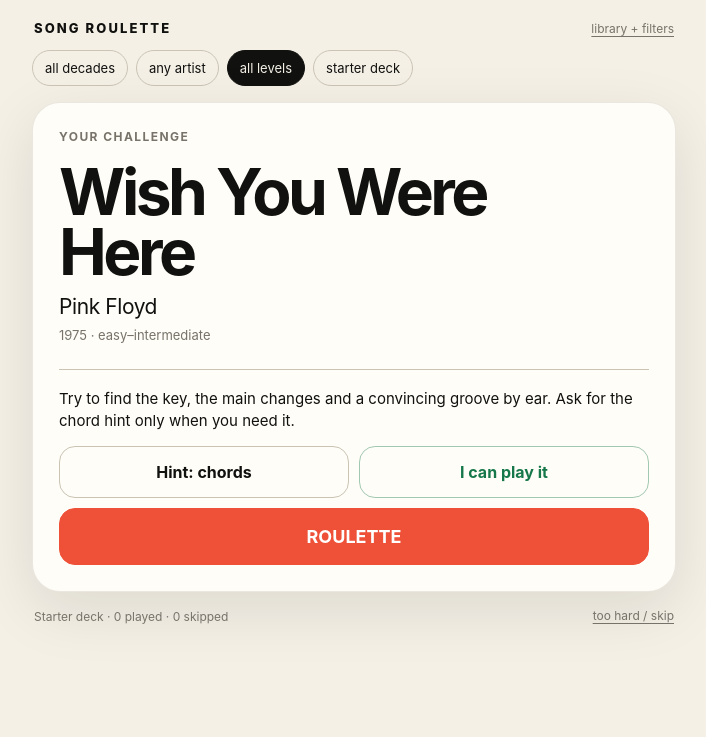
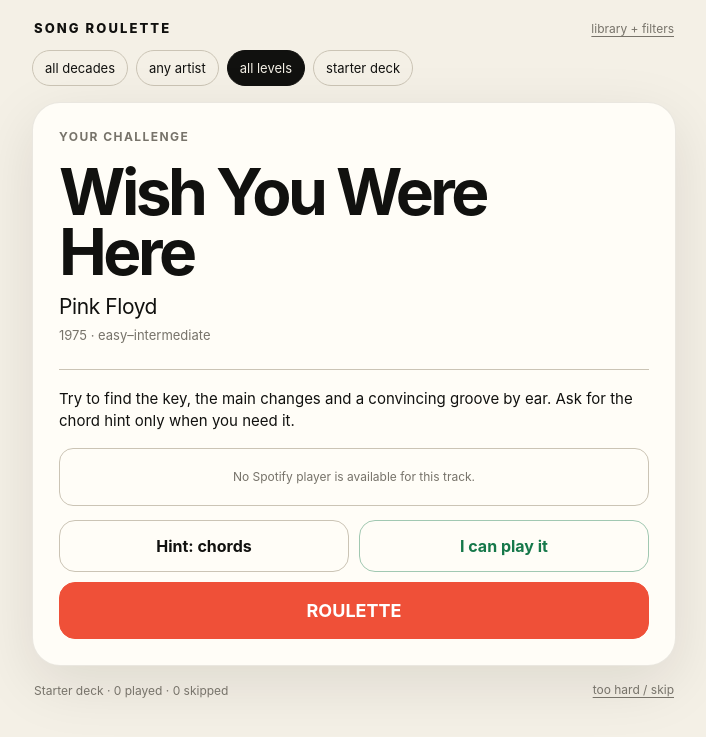
Before and after one commit to thoughtwax/thoughtwax.github.io, a Jekyll site: the page song-roulette/index.html, which Jekyll copies as it is, in a window 1280 px wide. Shown: the top 737 px of the page, without its empty margins (286-992 px from the left). Built offline with Jekyll 4.4.1, drawn with Linux system fonts in a browser that asks for light colours.

Commit message:
Add Spotify players to Song Roulette

```diff
--- a/song-roulette/index.html
+++ b/song-roulette/index.html
@@ -31,6 +31,9 @@
     .challenge{margin-top:26px;border-top:1px solid var(--line);padding-top:18px;font-size:15px;line-height:1.45}
     .hint{display:none;margin-top:14px;padding:14px 15px;border-radius:16px;background:#ebe5d8;line-height:1.45;font-size:14px}
     .hint.show{display:block}
+    .spotify{margin-top:16px}
+    .spotify iframe{display:block;width:100%;height:152px;border:0;border-radius:14px;background:#121212}
+    .spotify-fallback{display:flex;align-items:center;justify-content:center;min-height:58px;padding:12px 14px;border:1px solid var(--line);border-radius:14px;color:var(--muted);font-size:12px;line-height:1.35;text-align:center}
     .actions{display:grid;grid-template-columns:1fr 1fr;gap:10px;margin-top:14px}
     .btn{border:1px solid var(--line);background:transparent;border-radius:16px;padding:15px 12px;font-weight:700}
     .btn.primary{grid-column:1/-1;background:var(--accent);border-color:var(--accent);color:white;font-size:18px;padding:17px}
@@ -68,6 +71,7 @@
       <div class="meta" id="meta"></div>
       <div class="challenge" id="challenge">Try to find the key, the main changes and a convincing groove by ear. Ask for the chord hint only when you need it.</div>
       <div class="hint" id="hint"></div>
+      <div class="spotify" id="spotifyPlayer" aria-live="polite"></div>
     </div>
     <div class="actions">
       <button class="btn" id="hintBtn">Hint: chords</button>
@@ -110,7 +114,7 @@
     <div>
       <label for="historyFiles">Spotify history JSON</label>
       <input id="historyFiles" type="file" accept=".json,application/json" multiple />
-      <div class="notice">Spotify history usually gives artist, track, play time and URI, but not release year or guitar difficulty. Imported tracks therefore enter the “Any decade / Anything” pool unless you enrich them later.</div>
+      <div class="notice">Your JSON is read and stored only on this device. When a dealt track has a Spotify ID, its player connects to Spotify for that track. Spotify history usually omits release year and guitar difficulty, so imported tracks enter the “Any decade / Anything” pool unless you enrich them later.</div>
     </div>
     <div class="sheet-actions">
       <button class="btn" id="resetBtn">Reset library</button>
@@ -133,13 +137,15 @@
 function filtered(){let pool=library.filter(s=>{const decadeOk=settings.decade==="all"||(s.year&&Math.floor(s.year/10)*10===Number(settings.decade));const artistOk=settings.artist==="all"||s.artist===settings.artist;const diffOk=settings.difficulty==="all"||Number(s.difficulty)===Number(settings.difficulty);return decadeOk&&artistOk&&diffOk});if(!pool.length)pool=library;return pool}
 function weight(s){const plays=Math.max(1,Number(s.plays||1));const seen=history.seen[s.artist+" — "+s.track]||0;return Math.sqrt(plays)/(1+seen*1.8)}
 function chooseWeighted(pool){const weighted=pool.map(s=>[s,weight(s)]);const total=weighted.reduce((a,x)=>a+x[1],0);let r=Math.random()*total;for(const[s,w]of weighted){r-=w;if(r<=0)return s}return pool[pool.length-1]}
-function spin(){current=chooseWeighted(filtered());const key=current.artist+" — "+current.track;history.seen[key]=(history.seen[key]||0)+1;saveResults();trackEl.textContent=current.track;artistEl.textContent=current.artist;const bits=[];if(current.year)bits.push(current.year);if(current.difficulty)bits.push(difficultyName(current.difficulty));if(current.plays)bits.push(`${current.plays} listens`);metaEl.textContent=bits.join(" · ");hintEl.textContent=current.hint||"No chord hint in the local library yet. First: identify the tonal centre, then test I–IV–V / vi against the recording.";hintEl.classList.remove("show");$("roundLabel").textContent="Your challenge";updateStats()}
+function spotifyTrackId(value){if(!value)return"";const raw=String(value).trim();let match=raw.match(/^spotify:track:([A-Za-z0-9]{22})(?:$|[?#])/i);if(match)return match[1];try{const url=new URL(raw);if(url.hostname==="open.spotify.com"||url.hostname.endsWith(".open.spotify.com")){match=url.pathname.match(/^\/(?:intl-[^/]+\/)?(?:embed\/)?track\/([A-Za-z0-9]{22})(?:\/|$)/i);if(match)return match[1]}}catch(_){}return""}
+function renderSpotify(song){spotifyEl.replaceChildren();const source=song.uri||song.spotifyUri||song.spotify_url||song.spotifyUrl||song.url||"";const id=spotifyTrackId(source);if(id){const iframe=document.createElement("iframe");iframe.title=`Spotify player: ${song.track} by ${song.artist}`;iframe.src=`https://open.spotify.com/embed/track/${id}?utm_source=generator&theme=0`;iframe.loading="lazy";iframe.allow="autoplay; clipboard-write; encrypted-media; fullscreen; picture-in-picture";iframe.setAttribute("allowfullscreen","");spotifyEl.appendChild(iframe);return}const fallback=document.createElement("div");fallback.className="spotify-fallback";fallback.textContent="No Spotify player is available for this track.";spotifyEl.appendChild(fallback)}
+function spin(){current=chooseWeighted(filtered());const key=current.artist+" — "+current.track;history.seen[key]=(history.seen[key]||0)+1;saveResults();trackEl.textContent=current.track;artistEl.textContent=current.artist;const bits=[];if(current.year)bits.push(current.year);if(current.difficulty)bits.push(difficultyName(current.difficulty));if(current.plays)bits.push(`${current.plays} listens`);metaEl.textContent=bits.join(" · ");hintEl.textContent=current.hint||"No chord hint in the local library yet. First: identify the tonal centre, then test I–IV–V / vi against the recording.";hintEl.classList.remove("show");renderSpotify(current);$("roundLabel").textContent="Your challenge";updateStats()}
 function saveResults(){storage.set("sr_results",history)}
 function updateStats(){const imported=library.filter(s=>s.source==="spotify").length;$("stats").textContent=`${imported?imported+" Spotify tracks":"Starter deck"} · ${history.played} played · ${history.skipped} skipped`}
 function result(kind){if(!current)return spin();history[kind]++;saveResults();updateStats();spin()}
 function saveSettings(){settings.decade=$("decade").value;settings.artist=$("artistFilter").value;settings.difficulty=$("difficulty").value;storage.set("sr_settings",settings);renderPills()}
 function renderPills(){const items=[settings.decade==="all"?"all decades":settings.decade+"s",settings.artist==="all"?"any artist":settings.artist,settings.difficulty==="all"?"all levels":difficultyName(settings.difficulty),library.some(s=>s.source==="spotify")?"my Spotify history":"starter deck"];$("filterPills").innerHTML=items.map((x,i)=>`<button class="pill ${i===2?'active':''}">${x}</button>`).join("")}
-function normalizeEntry(e){const track=e.master_metadata_track_name||e.trackName||e.track_name||e.track;const artist=e.master_metadata_album_artist_name||e.artistName||e.artist_name||e.artist;const ms=Number(e.ms_played??e.msPlayed??e.ms??0);const uri=e.spotify_track_uri||e.spotifyTrackUri||e.uri||"";if(!track||!artist||ms<30000)return null;return{track:String(track),artist:String(artist),ms,uri}}
+function normalizeEntry(e){const track=e.master_metadata_track_name||e.trackName||e.track_name||e.track;const artist=e.master_metadata_album_artist_name||e.artistName||e.artist_name||e.artist;const ms=Number(e.ms_played??e.msPlayed??e.ms??0);const uri=e.spotify_track_uri||e.spotifyTrackUri||e.spotify_track_url||e.spotifyTrackUrl||e.uri||e.url||"";if(!track||!artist||ms<30000)return null;return{track:String(track),artist:String(artist),ms,uri:String(uri)}}
 async function importHistory(files){const agg=new Map();for(const file of files){const raw=JSON.parse(await file.text());const entries=Array.isArray(raw)?raw:(raw.streaming_history||raw.items||[]);for(const e of entries){const n=normalizeEntry(e);if(!n)continue;const key=(n.uri||`${n.artist}||${n.track}`).toLowerCase();const old=agg.get(key)||{artist:n.artist,track:n.track,uri:n.uri,plays:0,msPlayed:0,source:"spotify"};old.plays++;old.msPlayed+=n.ms;agg.set(key,old)}}const imported=[...agg.values()].filter(x=>x.plays>=2).sort((a,b)=>b.msPlayed-a.msPlayed);const starterMap=new Map(STARTER.map(s=>[(s.artist+"||"+s.track).toLowerCase(),s]));library=imported.map(s=>Object.assign({},starterMap.get((s.artist+"||"+s.track).toLowerCase())||{},s));if(!library.length)throw new Error("No tracks found. Choose Spotify streaming-history JSON files.");storage.set("sr_library",library);rebuildDecades();rebuildArtists();renderPills();updateStats();spin()}
 $("spinBtn").onclick=spin;$("hintBtn").onclick=()=>{if(!current)spin();else hintEl.classList.toggle("show")};$("playedBtn").onclick=()=>result("played");$("nopeBtn").onclick=()=>result("skipped");$("settingsBtn").onclick=()=>{if(settingsDialog.showModal)settingsDialog.showModal();else settingsDialog.setAttribute("open","")};$("closeBtn").onclick=()=>{saveSettings();if(settingsDialog.close)settingsDialog.close();else settingsDialog.removeAttribute("open");spin()};$("decade").onchange=saveSettings;$("artistFilter").onchange=saveSettings;$("difficulty").onchange=saveSettings;$("historyFiles").onchange=async e=>{try{await importHistory([...e.target.files])}catch(err){alert(err.message)}};$("resetBtn").onclick=()=>{storage.remove("sr_library");library=STARTER;settings={decade:"all",artist:"all",difficulty:"all"};storage.set("sr_settings",settings);rebuildDecades();rebuildArtists();renderPills();updateStats();spin()};
 rebuildDecades();rebuildArtists();$("artistFilter").value=settings.artist;$("difficulty").value=settings.difficulty;renderPills();updateStats();spin();
```
Also changed, not shown: other parts of song-roulette/index.html (+1 -1 lines).
